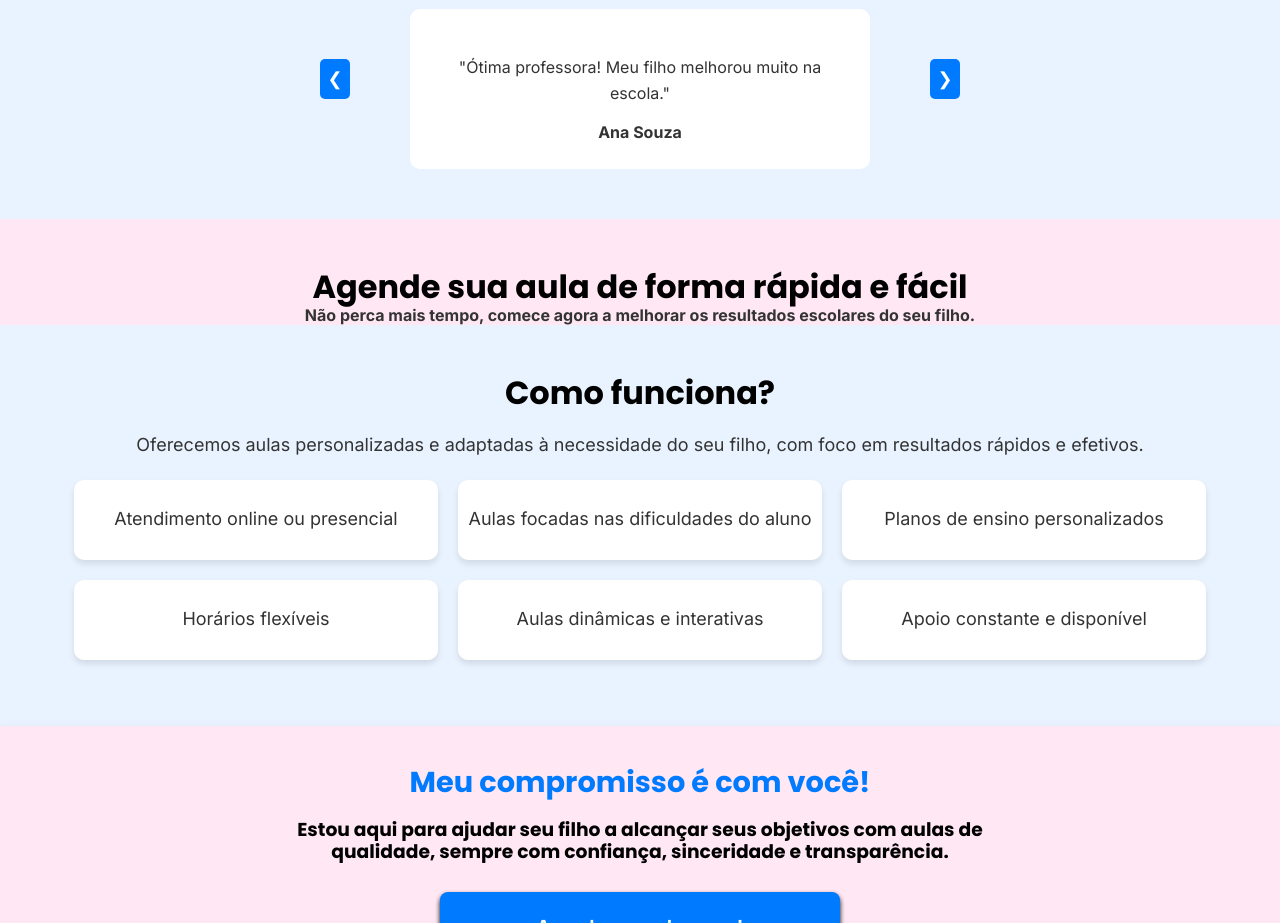
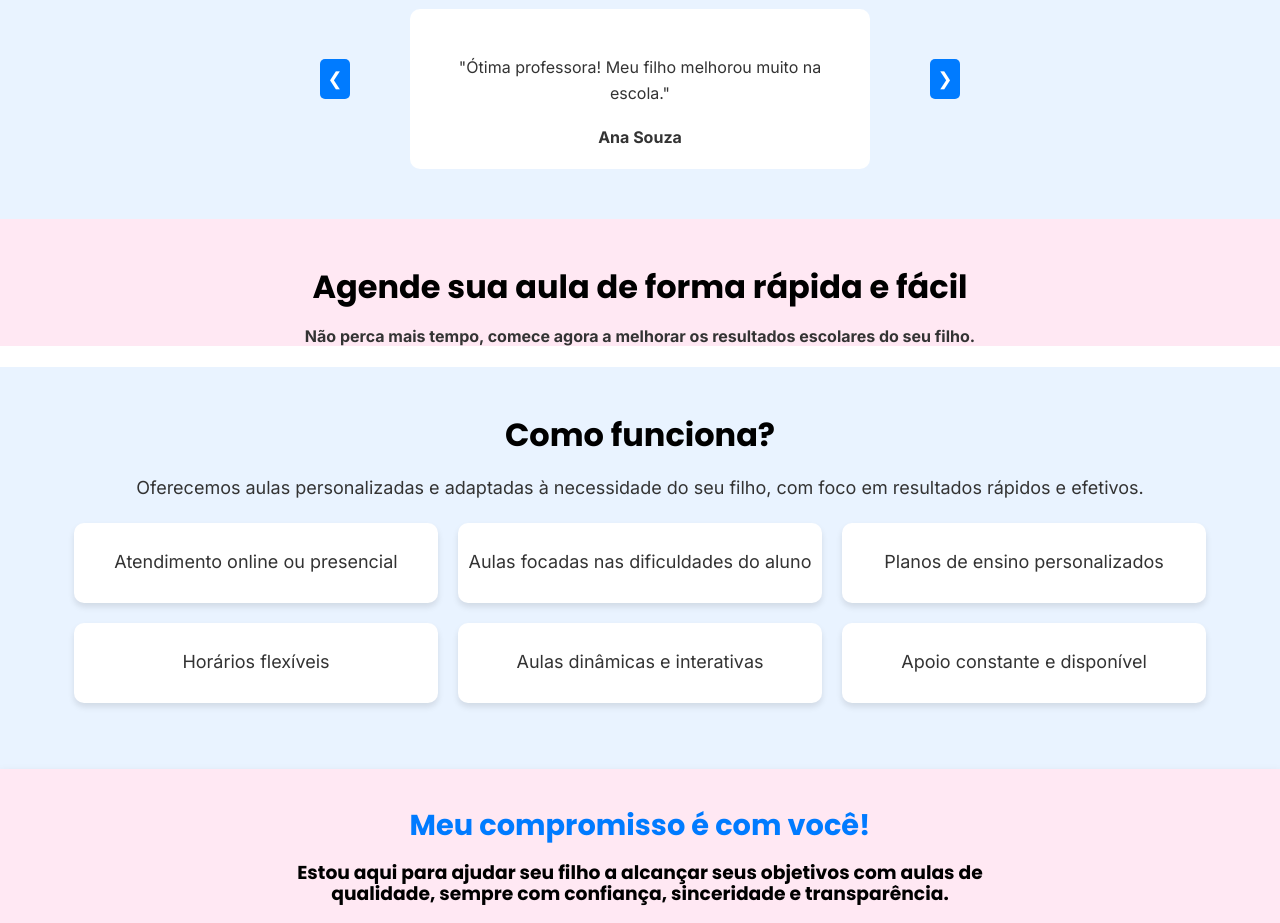
Before and after one commit to Israel-ops-cmd/prof-helo, a React (Vite) app: page / in a window 1280 px wide. Shown: the part 1120-2043 px from the top of the page. Built offline with nearby package versions, Linux system fonts and the light colour scheme.

Commit message:
ainda investigando o h4

```diff
--- a/src/components/Action/Action.css
+++ b/src/components/Action/Action.css
@@ -15,12 +15,8 @@ a {
     margin: 0;
 }
 
-h4 {
-    margin: 0 !important;
-}
-
-#height {
-    margin: 0 !important;
+h4#heigth {
+    margin: 0;
 }
 
 @media (min-width: 769px) and (max-width: 1024px) {
```
